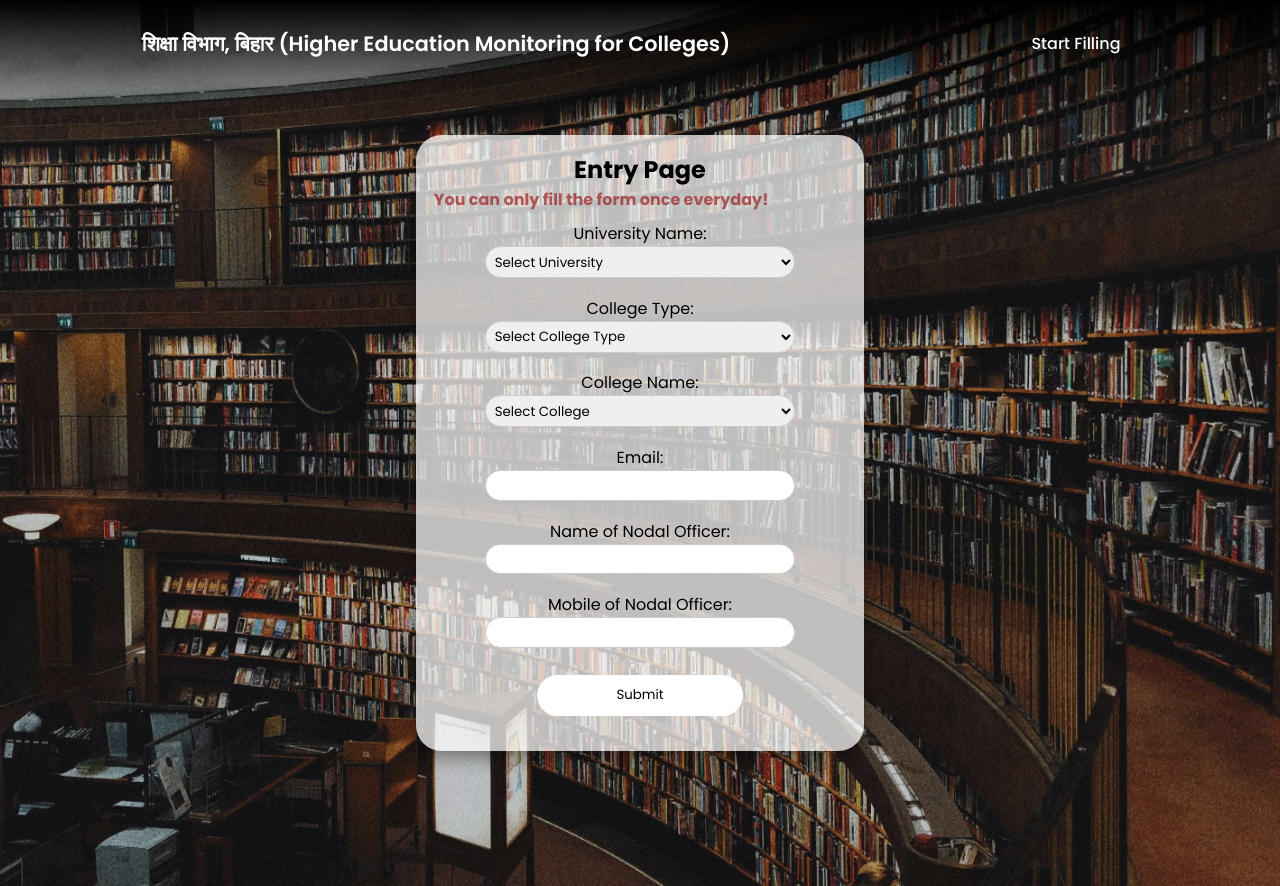
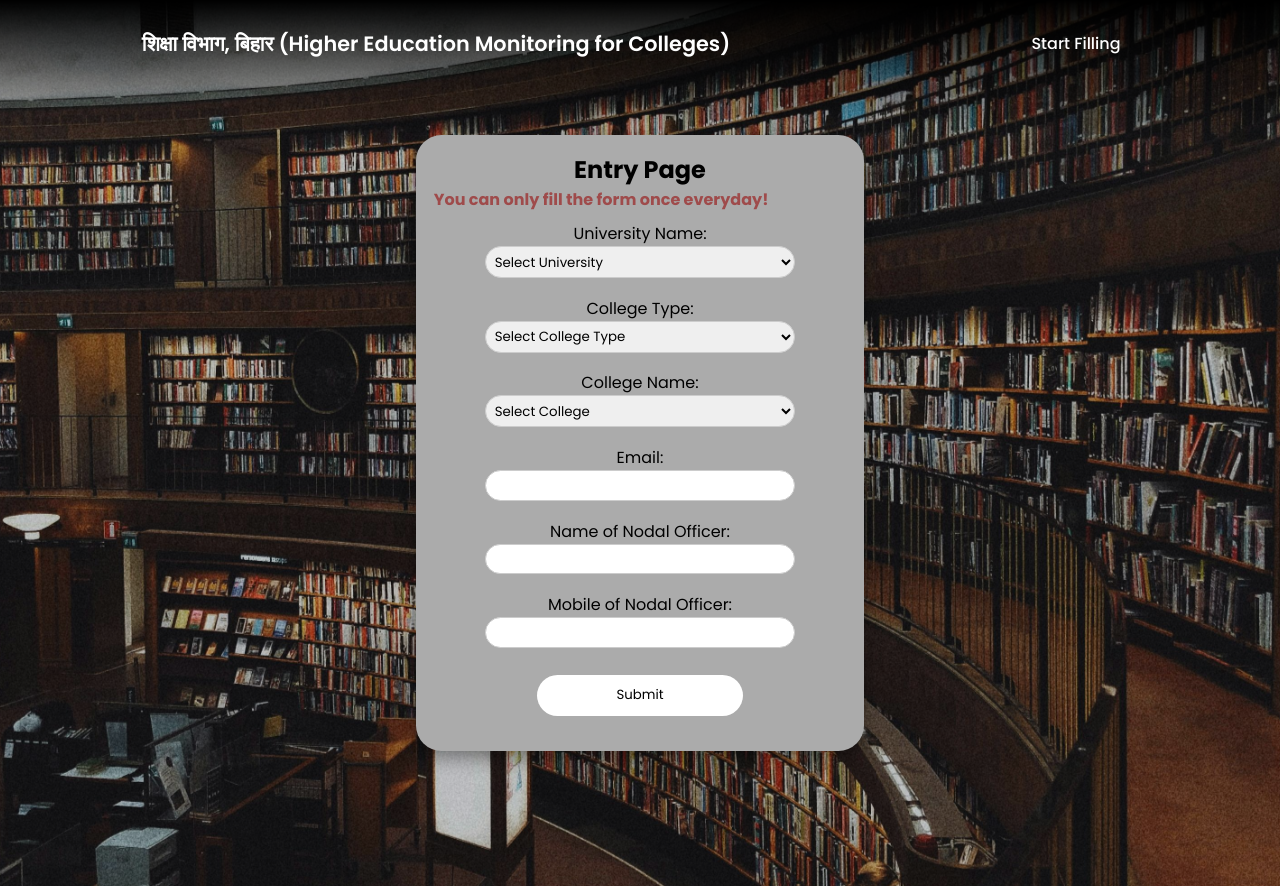
Before and after one commit to Prod23/DataScopeForms, a Django app: page / in a window 1280 px wide. Run offline with Django 5.2, Linux system fonts and the light colour scheme; some libraries are stand-ins or nearby versions.

Commit message:
Update signup.html

```diff
--- a/form_app/datascope/templates/signup.html
+++ b/form_app/datascope/templates/signup.html
@@ -8,9 +8,9 @@
     margin: 5vw auto;
     border-radius: 2vw;
     content: "";
-    top: 0;
+    top: 15vh;
     left: 0;
-    background-color: rgba(255, 255, 255, 0.723); /* Semi-transparent white */
+    background-color: rgb(171, 171, 171); /* Semi-transparent white */
     z-index: 2;
   }
   .input-box input[type="tel"],
```
